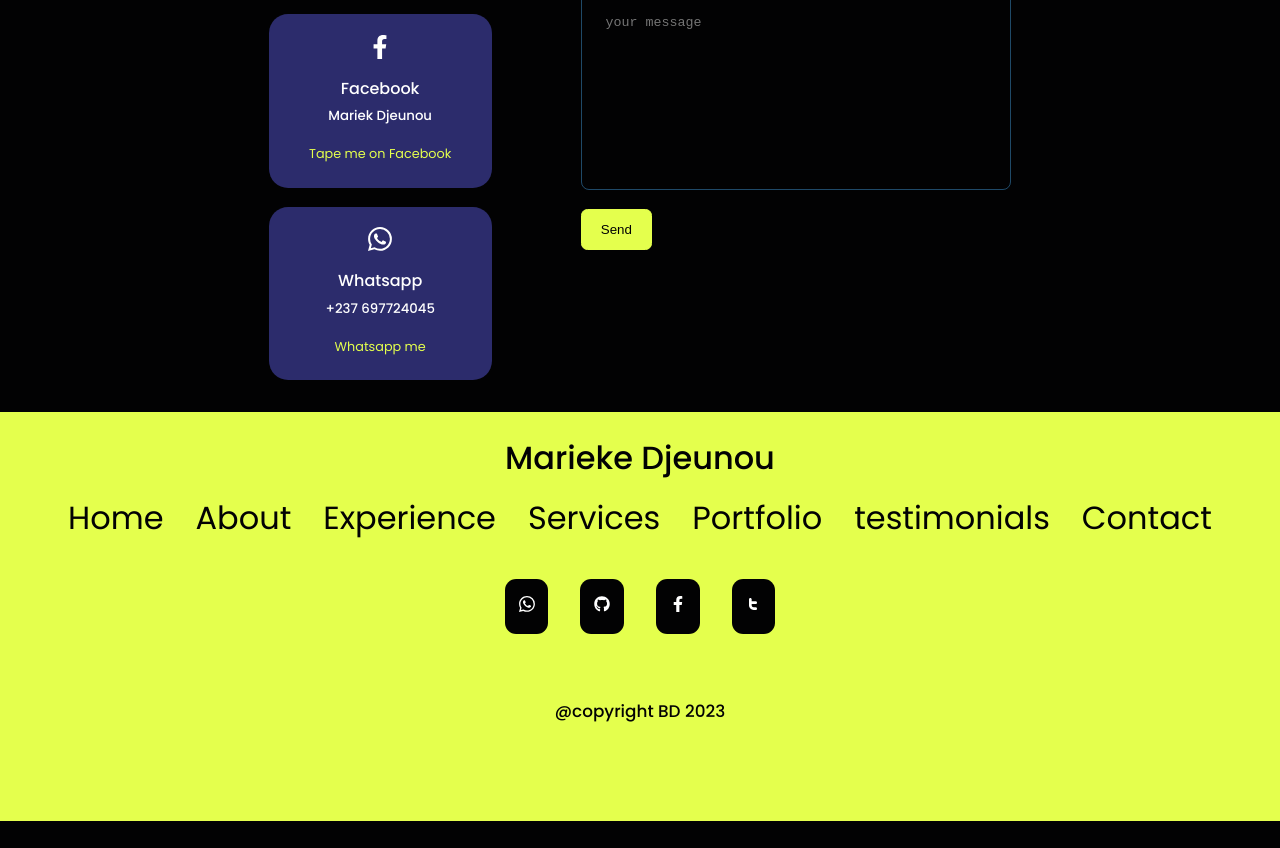
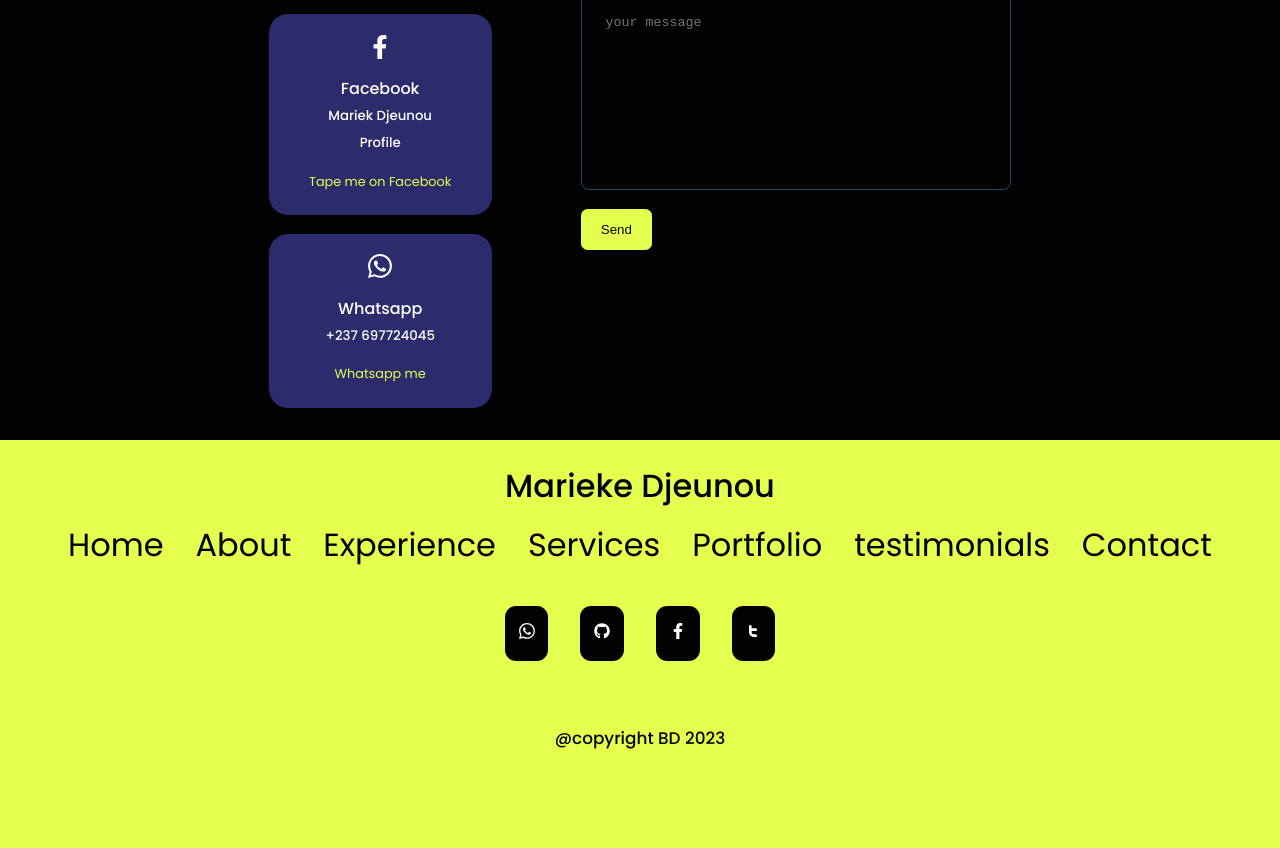
Before and after one commit to Mariekedjeunou/portfoliof, a React (Create React App) app: page / in a window 1280 px wide. Shown: the part 3680-4528 px from the top of the page. Before the commit the page ends 4501 px from the top, so only its background shows below. Built offline with nearby package versions, Linux system fonts and the light colour scheme; no server answers.

Commit message:
Frontend_update

```diff
--- a/src/components/contact/Contact.jsx
+++ b/src/components/contact/Contact.jsx
@@ -41,7 +41,11 @@ const Contact = () => {
             <article className="contact__option">
               <FaFacebookF className="contact__option__icon" />
               <h4>Facebook</h4>
+
               <h5>Mariek Djeunou</h5>
+
+              <h5>Profile</h5>
+
               <a
                 href="https://facebook.com/profile.php?id=100071856189879"
                 target="_blank"
--- a/src/components/portfolio/Portfolio.jsx
+++ b/src/components/portfolio/Portfolio.jsx
@@ -1,6 +1,5 @@
 import React, {useEffect, useState} from 'react';
 import axios from 'axios';
-
 import "./portfolio.css";
 
 
```
